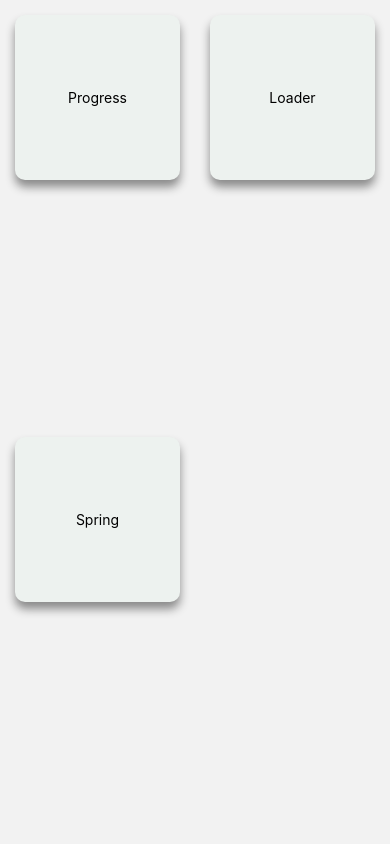
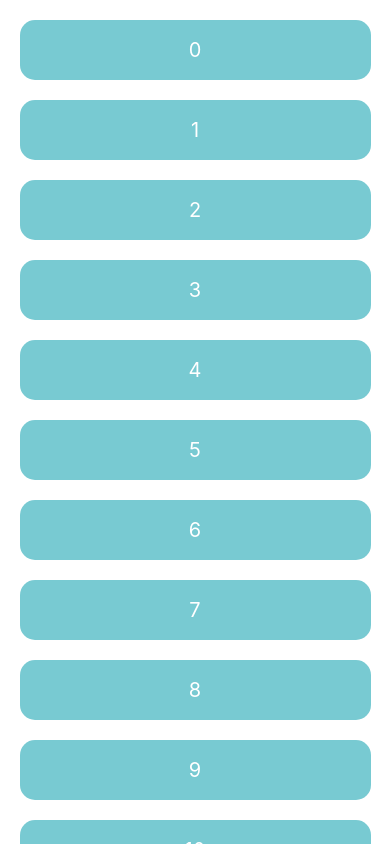
Before and after one commit to Hussein-omar-osman/animationApp, a React Native app: screen /ListAnime in a window 390 px wide. Built offline with nearby package versions, Linux system fonts and the light colour scheme.

Commit message:
added the listAnime page among the routes

```diff
--- a/App.tsx
+++ b/App.tsx
@@ -18,6 +18,7 @@ import {NavigationContainer} from '@react-navigation/native';
 import {createNativeStackNavigator} from '@react-navigation/native-stack';
 import InitialPracAnime from './src/pages/InitialPracAnime';
 import Home from './src/pages/Home';
+import ListAnime from './src/pages/ListAnime';
 
 const Stack = createNativeStackNavigator();
 
@@ -33,6 +34,7 @@ const App = () => {
           <Stack.Screen name="Progress" component={Progress} />
           <Stack.Screen name="Loader" component={InitialPracAnime} />
           <Stack.Screen name="Spring" component={MovePan} />
+          <Stack.Screen name="ListAnime" component={ListAnime} />
         </Stack.Navigator>
       </NavigationContainer>
     </GestureHandlerRootView>
--- a/src/pages/Home.tsx
+++ b/src/pages/Home.tsx
@@ -4,18 +4,10 @@ import React from 'react';
 import {SafeAreaView} from 'react-native-safe-area-context';
 
 const {width} = Dimensions.get('window');
-const links = ['Progress', 'Loader', 'Spring'];
+const links = ['Progress', 'Loader', 'Spring', 'ListAnime'];
 
 const Home = ({navigation}) => {
   return (
-    // <View style={{flex: 1, alignItems: 'center', justifyContent: 'center'}}>
-    //   <Button
-    //     title="Progress"
-    //     onPress={() => navigation.navigate('Progress')}
-    //   />
-    //   <View style={{marginVertical: 20}} />
-    //   <Button title="Loader" onPress={() => navigation.navigate('Loader')} />
-    //   <Button title="Spring" onPress={() => navigation.navigate('Spring')} />
     <SafeAreaView
       style={{
         flex: 1,
@@ -48,7 +40,6 @@ const Home = ({navigation}) => {
         </TouchableOpacity>
       ))}
     </SafeAreaView>
-    // </View>
   );
 };
 
--- a/src/pages/ListAnime.tsx
+++ b/src/pages/ListAnime.tsx
@@ -1,13 +1,20 @@
-import {FlatList, StyleSheet, View} from 'react-native';
+import {FlatList, StyleSheet, Text, View} from 'react-native';
 import React from 'react';
 
 const ListAnime = () => {
-  const data = new Array(3).fill(0).map((_, i) => ({
+  const data = new Array(50).fill(0).map((_, i) => ({
     id: i,
   }));
   return (
     <View style={styles.container}>
-      <FlatList data={data} renderItem={() => <View style={styles.sList} />} />
+      <FlatList
+        data={data}
+        renderItem={({item}) => (
+          <View key={item.id} style={styles.sList}>
+            <Text style={styles.text}>{item.id}</Text>
+          </View>
+        )}
+      />
     </View>
   );
 };
@@ -17,13 +24,19 @@ export default ListAnime;
 const styles = StyleSheet.create({
   container: {
     flex: 1,
-    alignItems: 'center',
-    justifyContent: 'center',
+    // alignItems: 'center',
+    // justifyContent: 'center',
     backgroundColor: '#fff',
   },
   sList: {
     height: 60,
     width: '90%',
-    backgroundColor: 'red',
+    backgroundColor: '#78CAD2',
+    marginTop: 20,
+    borderRadius: 15,
+    alignSelf: 'center',
+    alignItems: 'center',
+    justifyContent: 'center',
   },
+  text: {color: '#fff', fontSize: 20},
 });
```
